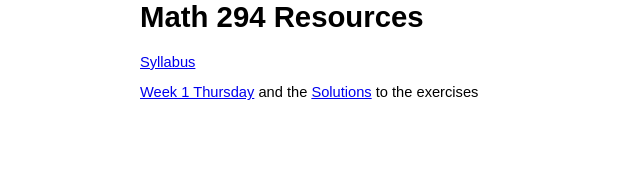
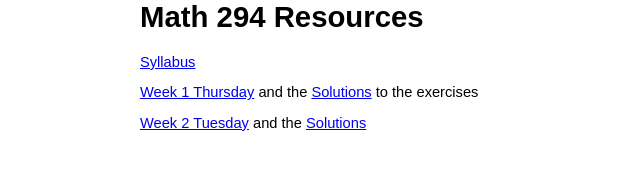
Before and after one commit to kaythmp/kaythmp.github.io, a plain HTML site: page math294/index.html in a window 1280 px wide. Shown: the whole page, without its empty margins (0-640 px from the left). Drawn offline with nearby package versions, Linux system fonts and the light colour scheme; files that its build step writes are made by us from their sources.

Commit message:
week 2 tues exercises

```diff
--- a/math294/index.html
+++ b/math294/index.html
@@ -14,6 +14,7 @@
 
         <p><a href='syllabus.pdf'>Syllabus</a></p>
         <p><a href="w1th.pdf">Week 1 Thursday</a> and the <a href="w1th_solns.pdf">Solutions</a> to the exercises</p>
+        <p><a href="w2tues.pdf">Week 2 Tuesday</a> and the <a href="w2tues_solns.pdf">Solutions</a></p>
 
 
 </body>
```
Also changed, not shown: 1 other file.
